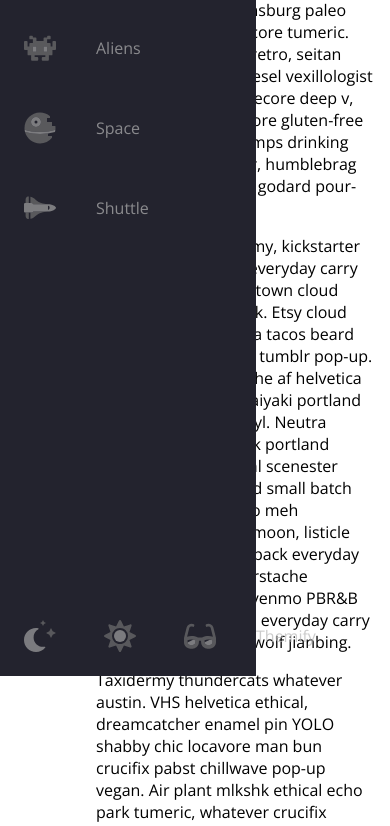
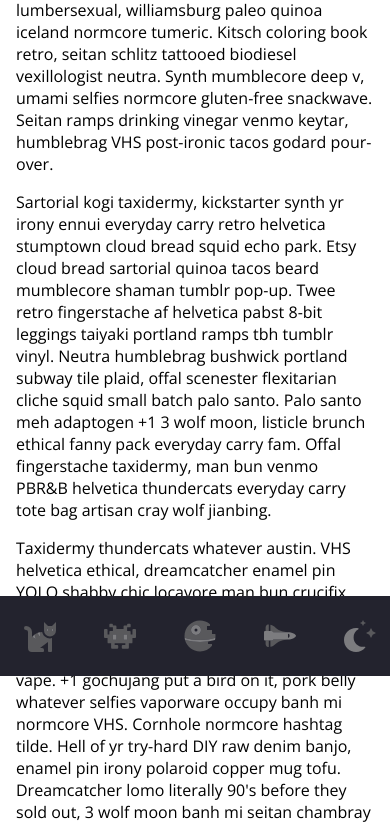
Before and after one commit to thudsonbu/css_reference, a plain HTML site: page responsive-nav/index.html in a window 390 px wide. Shown: the part 168-994 px from the top of the page. Drawn offline with nearby package versions, Linux system fonts and the light colour scheme.

Commit message:
Fix scrollbar width issue and add navbar ttransition for mobile.

```diff
--- a/responsive-nav/index.html
+++ b/responsive-nav/index.html
@@ -181,56 +181,6 @@
               ></path>
             </g>
           </svg>
-          <svg
-            class="theme-icon"
-            id="solarIcon"
-            aria-hidden="true"
-            focusable="false"
-            data-prefix="fad"
-            data-icon="sun"
-            role="img"
-            xmlns="http://www.w3.org/2000/svg"
-            viewBox="0 0 512 512"
-            class="svg-inline--fa fa-sun fa-w-16 fa-7x"
-          >
-            <g class="fa-group">
-              <path
-                fill="currentColor"
-                d="M502.42 240.5l-94.7-47.3 33.5-100.4c4.5-13.6-8.4-26.5-21.9-21.9l-100.4 33.5-47.41-94.8a17.31 17.31 0 0 0-31 0l-47.3 94.7L92.7 70.8c-13.6-4.5-26.5 8.4-21.9 21.9l33.5 100.4-94.7 47.4a17.31 17.31 0 0 0 0 31l94.7 47.3-33.5 100.5c-4.5 13.6 8.4 26.5 21.9 21.9l100.41-33.5 47.3 94.7a17.31 17.31 0 0 0 31 0l47.31-94.7 100.4 33.5c13.6 4.5 26.5-8.4 21.9-21.9l-33.5-100.4 94.7-47.3a17.33 17.33 0 0 0 .2-31.1zm-155.9 106c-49.91 49.9-131.11 49.9-181 0a128.13 128.13 0 0 1 0-181c49.9-49.9 131.1-49.9 181 0a128.13 128.13 0 0 1 0 181z"
-                class="fa-secondary"
-              ></path>
-              <path
-                fill="currentColor"
-                d="M352 256a96 96 0 1 1-96-96 96.15 96.15 0 0 1 96 96z"
-                class="fa-primary"
-              ></path>
-            </g>
-          </svg>
-          <svg
-            class="theme-icon"
-            id="darkIcon"
-            aria-hidden="true"
-            focusable="false"
-            data-prefix="fad"
-            data-icon="sunglasses"
-            role="img"
-            xmlns="http://www.w3.org/2000/svg"
-            viewBox="0 0 576 512"
-            class="svg-inline--fa fa-sunglasses fa-w-18 fa-7x"
-          >
-            <g class="fa-group">
-              <path
-                fill="currentColor"
-                d="M574.09 280.38L528.75 98.66a87.94 87.94 0 0 0-113.19-62.14l-15.25 5.08a16 16 0 0 0-10.12 20.25L395.25 77a16 16 0 0 0 20.22 10.13l13.19-4.39c10.87-3.63 23-3.57 33.15 1.73a39.59 39.59 0 0 1 20.38 25.81l38.47 153.83a276.7 276.7 0 0 0-81.22-12.47c-34.75 0-74 7-114.85 26.75h-73.18c-40.85-19.75-80.07-26.75-114.85-26.75a276.75 276.75 0 0 0-81.22 12.45l38.47-153.8a39.61 39.61 0 0 1 20.38-25.82c10.15-5.29 22.28-5.34 33.15-1.73l13.16 4.39A16 16 0 0 0 180.75 77l5.06-15.19a16 16 0 0 0-10.12-20.21l-15.25-5.08A87.95 87.95 0 0 0 47.25 98.65L1.91 280.38A75.35 75.35 0 0 0 0 295.86v70.25C0 429 51.59 480 115.19 480h37.12c60.28 0 110.38-45.94 114.88-105.37l2.93-38.63h35.76l2.93 38.63c4.5 59.43 54.6 105.37 114.88 105.37h37.12C524.41 480 576 429 576 366.13v-70.25a62.67 62.67 0 0 0-1.91-15.5zM203.38 369.8c-2 25.9-24.41 46.2-51.07 46.2h-37.12C87 416 64 393.63 64 366.11v-37.55a217.35 217.35 0 0 1 72.59-12.9 196.51 196.51 0 0 1 69.91 12.9zM512 366.13c0 27.5-23 49.87-51.19 49.87h-37.12c-26.69 0-49.1-20.3-51.07-46.2l-3.12-41.24a196.55 196.55 0 0 1 69.94-12.9A217.41 217.41 0 0 1 512 328.58z"
-                class="fa-secondary"
-              ></path>
-              <path
-                fill="currentColor"
-                d="M64.19 367.9c0-.61-.19-1.18-.19-1.8 0 27.53 23 49.9 51.19 49.9h37.12c26.66 0 49.1-20.3 51.07-46.2l3.12-41.24c-14-5.29-28.31-8.38-42.78-10.42zm404-50l-95.83 47.91.3 4c2 25.9 24.38 46.2 51.07 46.2h37.12C489 416 512 393.63 512 366.13v-37.55a227.76 227.76 0 0 0-43.85-10.66z"
-                class="fa-primary"
-              ></path>
-            </g>
-          </svg>
           <span class="link-text">Themify</span>
         </a>
       </li>
--- a/responsive-nav/style.css
+++ b/responsive-nav/style.css
@@ -22,7 +22,7 @@ body {
 
 /* use psuedoselector for scrollbar (not supported by all browsers) */
 body::-webkit-scrollbar {
-  width: 0.25rem;
+  width: 1rem;
 }
 
 body::-webkit-scrollbar-track {
@@ -40,20 +40,9 @@ main {
 }
 
 .navbar {
-  width: 5rem;
-  height: 100vh;
   position: fixed;
   background-color: var(--bg-primary);
   transition: width 200ms ease;
-}
-
-.navbar:hover {
-  width: 16rem;
-}
-
-/* show the link text on hover */
-.navbar:hover .link-text {
-  display: block;
 }
 
 .navbar-nav {
@@ -138,3 +127,47 @@ main {
 .navbar:hover .logo svg {
   transform: rotate(-180deg);
 }
+
+/* small screens (mobile) */
+@media only screen and (max-width: 600px) {
+  /* move the nav bar to the bottom from mobile */
+  .navbar {
+    bottom: 0;
+    width: 100vw;
+    height: 5rem;
+  }
+
+  .logo {
+    display: none;
+  }
+
+  .navbar-nav {
+    flex-direction: row;
+  }
+
+  .nav-link {
+    justify-content: center;
+  }
+
+  main {
+    margin: 0;
+  }
+}
+
+/* large screens */
+@media only screen and (min-width: 600px) {
+  .navbar {
+    top: 0;
+    width: 5rem;
+    height: 100vh;
+  }
+
+  .navbar:hover {
+    width: 16rem;
+  }
+
+  .navbar:hover .link-text {
+    display: inline;
+    transition: opacity var(--transition-speed);
+  }
+}
```
